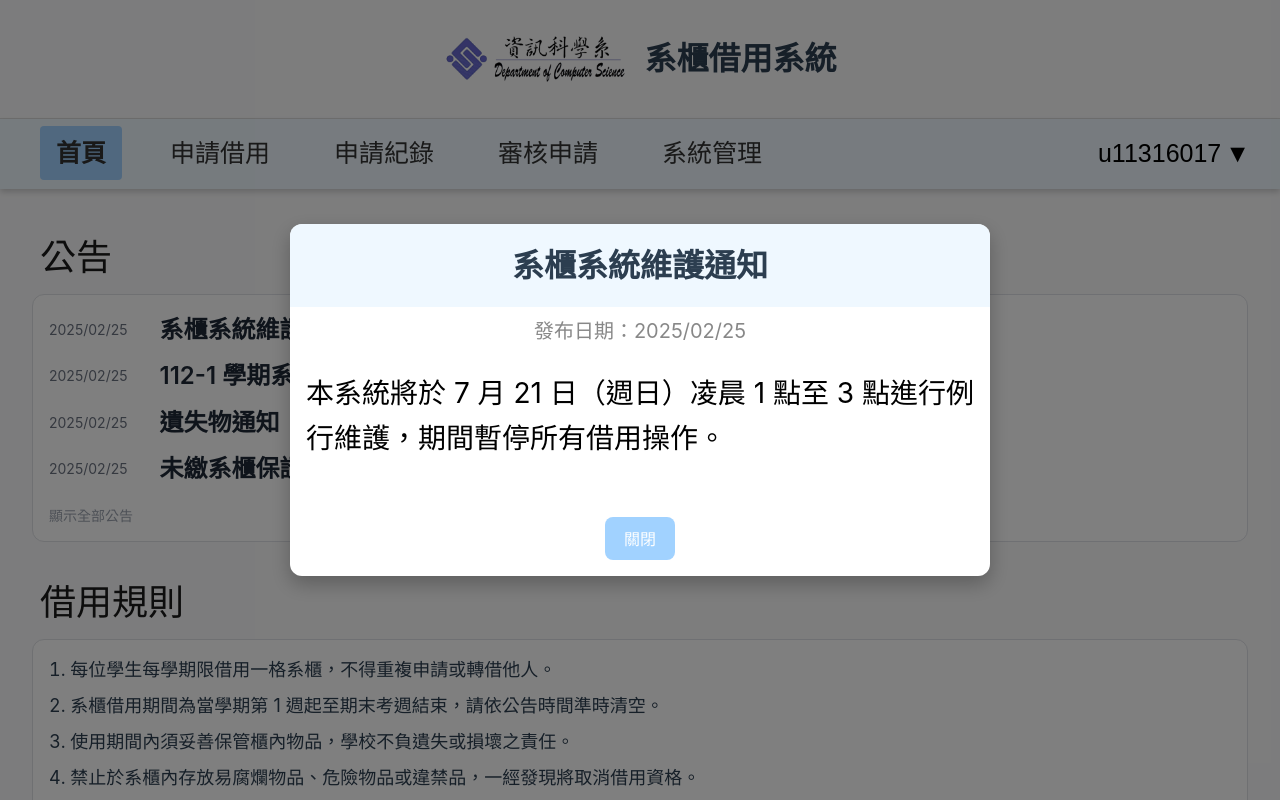
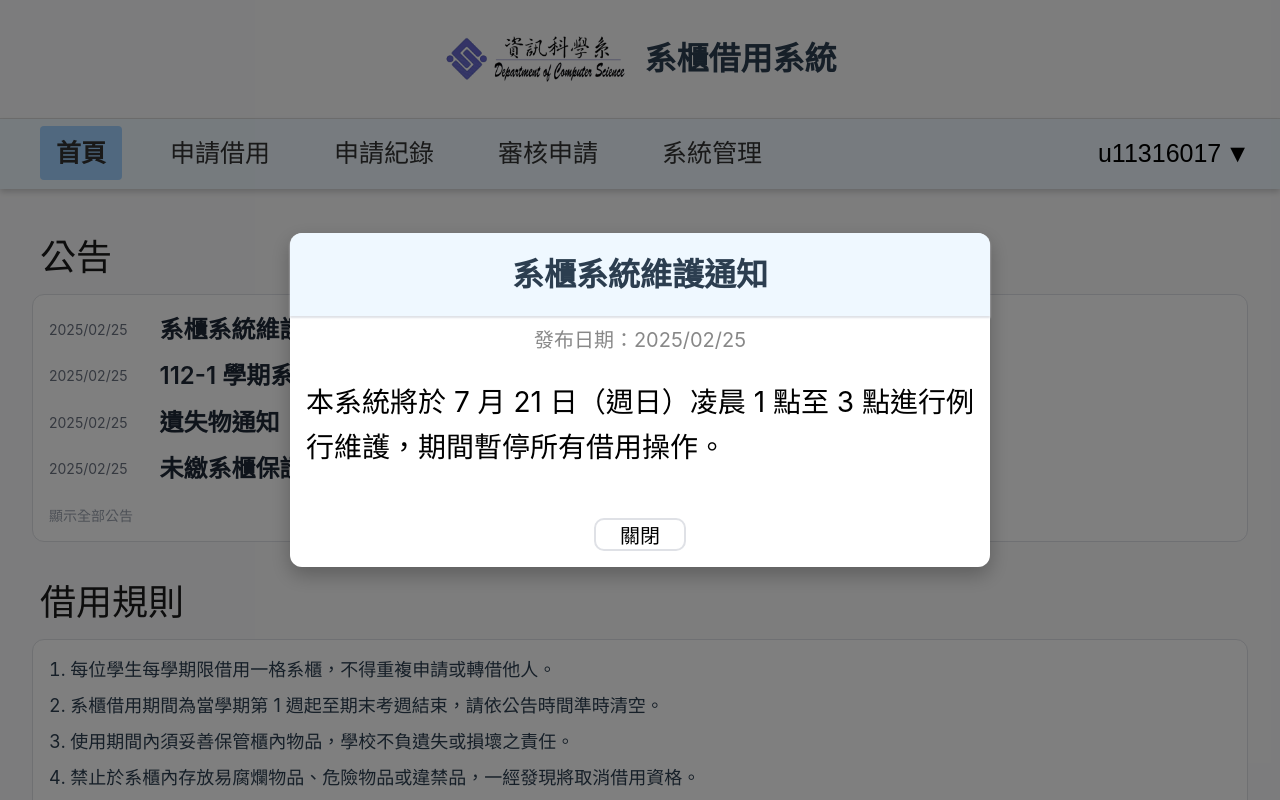
Before and after one commit to UTCS-G505/Locker-borrow-system-Frontend, a Vue app: page / in a window 1280 px wide. Both pictures are taken after a click on the element "系櫃系統維護通知". Shown: the top 800 px of the page. Built offline with nearby package versions, Linux system fonts and the light colour scheme.

Commit message:
新增標題藍底陰影＆修改關閉按鈕外觀
ㄟ我偷(X

```diff
--- a/src/components/ModalAnnouncement.vue
+++ b/src/components/ModalAnnouncement.vue
@@ -55,6 +55,7 @@ const emit = defineEmits(['close'])  // 用來通知父層關閉 Modal
   border-top-left-radius: 12px;
   border-top-right-radius: 12px;
   background-color: rgba(235, 247, 255, 0.8);
+  box-shadow: 0 2px 2px 0 #DFE1E6;
 }
 
 /* 標題字體大一點，視覺醒目 */
@@ -90,26 +91,15 @@ const emit = defineEmits(['close'])  // 用來通知父層關閉 Modal
 }
 
 button {
-  display: flex;
-  background-color: #a1d2ff;
-  color: white;                   /* 白色文字 */
-  padding: 0.6rem 1.2rem;
-  margin-top: 0.5rem;
-  font-size: 1rem;
-  border: none;
-  border-radius: 8px;
-  cursor: pointer;
-  transition: all 0.3s ease;      /* 動畫過渡效果 */
+  background-color: #FFF;
+  border: 2px solid #DFE1E6;
+  border-radius: 10px;
+  padding: 0 1.5rem;
+  font-size: 20px;
 }
 
 button:hover {
-  background-color: #7bb8ff;      /* 滑鼠移過去顏色稍微變深 */
-  transform: scale(1.05);         /* 微微放大 */
-}
-
-button:active {
-  background-color: #4d9fff;      /* 按下去顏色更深 */
-  transform: scale(0.98);         /* 按下時微微縮小 */
+  background-color: #DFE1E6;
 }
 
 @media (min-width: 640px) {
```
